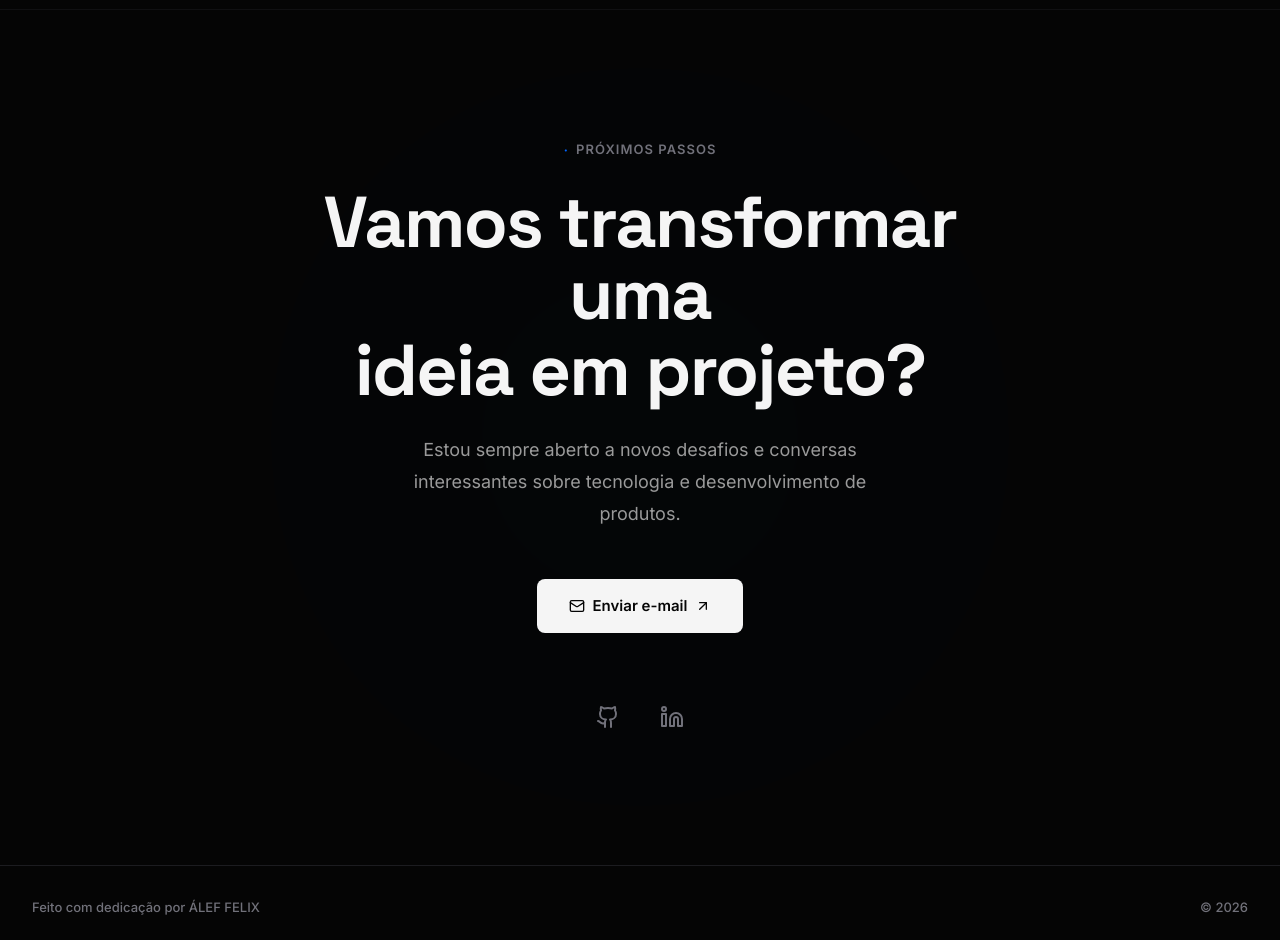
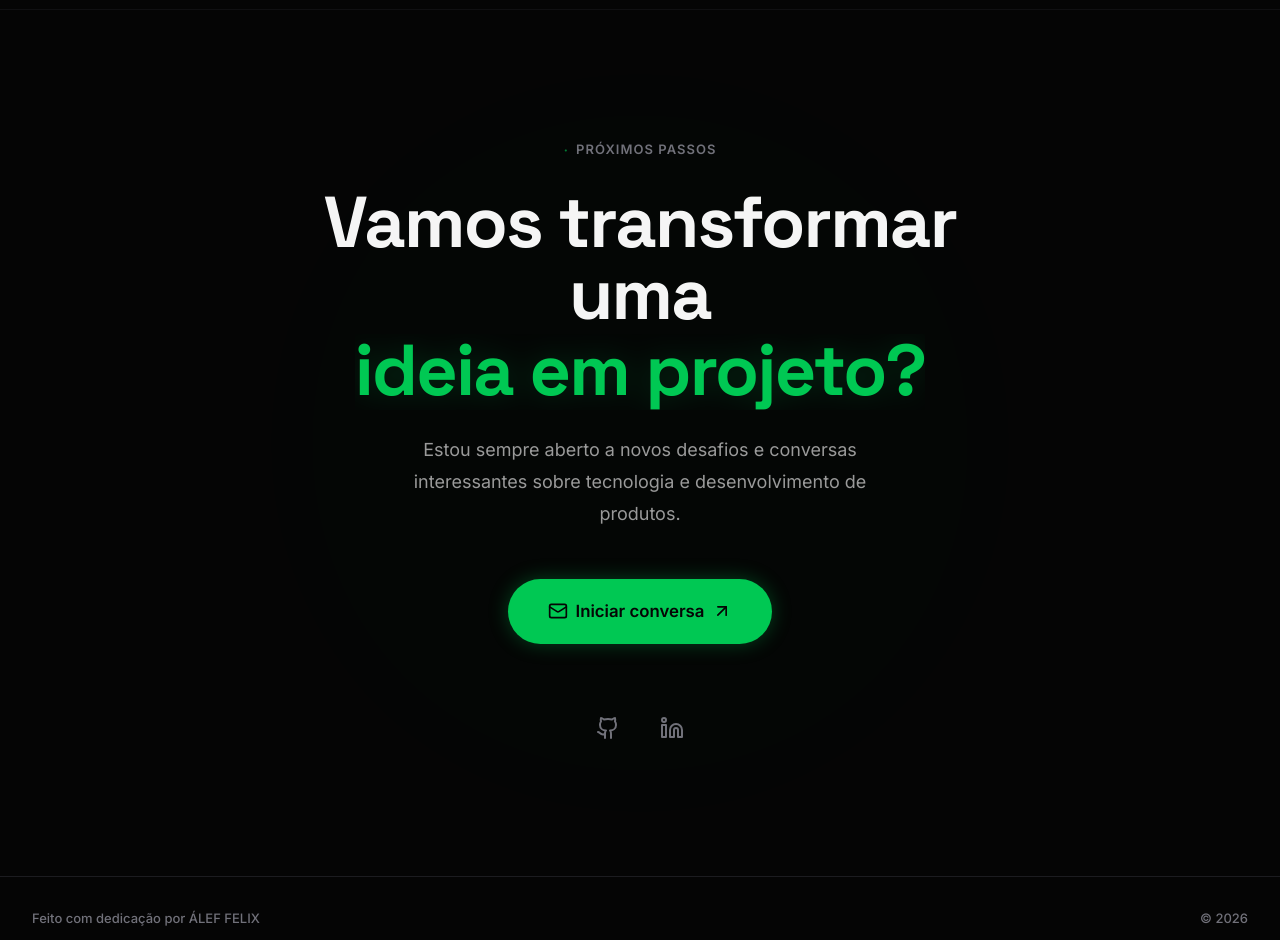
Before and after one commit to aleffelix15/alef.dev, a React (Vite) app: page / in a window 1280 px wide. Shown: the part 4340-5280 px from the top of the page. Built offline with nearby package versions, Linux system fonts and the light colour scheme.

Commit message:
feat: implement magnetic button interaction in Contact section

```diff
--- a/src/components/Contact.tsx
+++ b/src/components/Contact.tsx
@@ -1,7 +1,57 @@
-import React from 'react';
+import React, { useRef, useState } from 'react';
 import { motion, useReducedMotion, Variants } from 'framer-motion';
 import { ArrowUpRight, Github, Linkedin, Mail } from 'lucide-react';
 import { SITE_DATA } from '../data';
+
+const MagneticButton = ({
+  children,
+  className,
+  onClick,
+  href
+}: {
+  children: React.ReactNode;
+  className?: string;
+  onClick?: () => void;
+  href?: string;
+}) => {
+  const ref = useRef<HTMLAnchorElement>(null);
+  const [position, setPosition] = useState({ x: 0, y: 0 });
+  const shouldReduceMotion = useReducedMotion();
+
+  const handleMouse = (e: React.MouseEvent<HTMLAnchorElement>) => {
+    if (shouldReduceMotion) return;
+    const { clientX, clientY } = e;
+    const { height, width, left, top } = ref.current!.getBoundingClientRect();
+
+    // Calcula o centro exato do botão
+    const middleX = clientX - (left + width / 2);
+    const middleY = clientY - (top + height / 2);
+
+    // O multiplicador (0.3) dita a força do ímã
+    setPosition({ x: middleX * 0.3, y: middleY * 0.3 });
+  };
+
+  const reset = () => {
+    setPosition({ x: 0, y: 0 });
+  };
+
+  const { x, y } = position;
+
+  return (
+    <motion.a
+      href={href}
+      ref={ref}
+      onMouseMove={handleMouse}
+      onMouseLeave={reset}
+      animate={{ x, y }}
+      transition={{ type: "spring", stiffness: 150, damping: 15, mass: 0.1 }}
+      onClick={onClick}
+      className={className}
+    >
+      {children}
+    </motion.a>
+  );
+};
 
 export const Contact: React.FC = () => {
   const shouldReduceMotion = useReducedMotion();
@@ -21,7 +71,7 @@ export const Contact: React.FC = () => {
 
       {/* Background sutil */}
       <div className="absolute inset-0 pointer-events-none opacity-40">
-        <div className="absolute top-1/2 left-1/2 -translate-x-1/2 -translate-y-1/2 w-[600px] h-[600px] bg-[#0066FF] rounded-full mix-blend-screen filter blur-[150px] opacity-[0.03]" />
+        <div className="absolute top-1/2 left-1/2 -translate-x-1/2 -translate-y-1/2 w-[600px] h-[600px] bg-[#00C853] rounded-full mix-blend-screen filter blur-[150px] opacity-[0.03]" />
       </div>
 
       <div className="w-full max-w-7xl mx-auto px-6 lg:px-8 relative z-10">
@@ -33,7 +83,7 @@ export const Contact: React.FC = () => {
           className="max-w-2xl mx-auto text-center"
         >
           <motion.div variants={itemVariant} className="flex items-center justify-center gap-2 mb-6">
-            <span className="text-[#0066FF]">·</span>
+            <span className="text-[#00C853] animate-pulse">·</span>
             <span className="font-body text-[0.8125rem] font-semibold tracking-[0.08em] uppercase text-[#71717A]">
               Próximos Passos
             </span>
@@ -44,7 +94,7 @@ export const Contact: React.FC = () => {
               <motion.span variants={itemVariant} className="inline-block">Vamos transformar uma</motion.span>
             </span>
             <span className="overflow-hidden pb-1">
-              <motion.span variants={itemVariant} className="inline-block">ideia em projeto?</motion.span>
+              <motion.span variants={itemVariant} className="inline-block text-[#00C853] drop-shadow-[0_0_15px_rgba(0,200,83,0.2)]">ideia em projeto?</motion.span>
             </span>
           </h2>
 
@@ -53,14 +103,14 @@ export const Contact: React.FC = () => {
           </motion.p>
 
           <motion.div variants={itemVariant} className="flex flex-col sm:flex-row items-center justify-center gap-4">
-            <a
+            <MagneticButton
               href={`mailto:${SITE_DATA.profile.email}`}
-              className="group relative overflow-hidden flex items-center justify-center gap-2 bg-[#F5F5F5] hover:bg-white text-[#050505] font-body text-[0.9375rem] font-semibold px-8 py-4 rounded-lg transition-all hover:-translate-y-1 active:scale-[0.98] focus-visible:outline-none focus-visible:ring-2 focus-visible:ring-white focus-visible:ring-offset-2 focus-visible:ring-offset-[#050505] w-full sm:w-auto"
+              className="group relative overflow-hidden flex items-center justify-center gap-2 bg-[#00C853] text-[#050505] font-body text-[1.05rem] font-bold px-10 py-5 rounded-full transition-all active:scale-[0.98] focus-visible:outline-none focus-visible:ring-2 focus-visible:ring-white focus-visible:ring-offset-2 focus-visible:ring-offset-[#050505] w-full sm:w-auto shadow-[0_0_20px_rgba(0,200,83,0.3)] hover:shadow-[0_0_40px_rgba(0,200,83,0.5)] hover:bg-[#00E676]"
             >
-              <Mail className="w-4 h-4" />
-              <span>Enviar e-mail</span>
-              <ArrowUpRight className="w-4 h-4 transition-transform duration-300 group-hover:translate-x-1 group-hover:-translate-y-1" />
-            </a>
+              <Mail className="w-5 h-5" />
+              <span>Iniciar conversa</span>
+              <ArrowUpRight className="w-5 h-5 transition-transform duration-300 group-hover:translate-x-1 group-hover:-translate-y-1" />
+            </MagneticButton>
           </motion.div>
 
           <motion.div variants={itemVariant} className="mt-16 flex items-center justify-center gap-6">
@@ -69,7 +119,7 @@ export const Contact: React.FC = () => {
               target="_blank"
               rel="noopener noreferrer"
               aria-label="GitHub Profile"
-              className="text-[#71717A] hover:text-[#F5F5F5] transition-colors p-2 hover:bg-[#1C1C20] rounded-md focus-visible:outline-none focus-visible:ring-2 focus-visible:ring-[#4D4D55]"
+              className="text-[#71717A] hover:text-[#00C853] transition-colors p-2 hover:bg-[#00C853]/10 hover:shadow-[0_0_15px_rgba(0,200,83,0.2)] rounded-md focus-visible:outline-none focus-visible:ring-2 focus-visible:ring-[#00C853]"
             >
               <Github className="w-6 h-6" />
             </a>
@@ -79,7 +129,7 @@ export const Contact: React.FC = () => {
               target="_blank"
               rel="noopener noreferrer"
               aria-label="LinkedIn Profile"
-              className="text-[#71717A] hover:text-[#F5F5F5] transition-colors p-2 hover:bg-[#1C1C20] rounded-md focus-visible:outline-none focus-visible:ring-2 focus-visible:ring-[#4D4D55]"
+              className="text-[#71717A] hover:text-[#00C853] transition-colors p-2 hover:bg-[#00C853]/10 hover:shadow-[0_0_15px_rgba(0,200,83,0.2)] rounded-md focus-visible:outline-none focus-visible:ring-2 focus-visible:ring-[#00C853]"
             >
               <Linkedin className="w-6 h-6" />
             </a>
```
